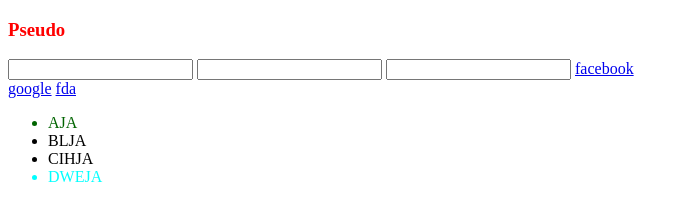
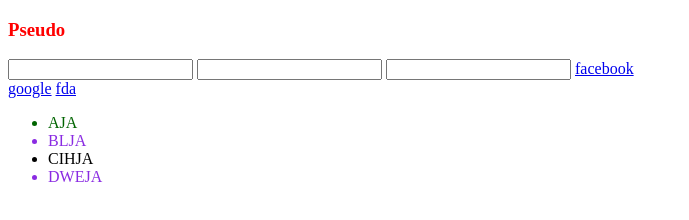
Before and after one commit to rabeya-poly/pseude-test, a plain HTML site: page first.html in a window 1280 px wide. Shown: the whole page, without its empty margins (0-689 px from the left). Drawn offline with Linux system fonts and the light colour scheme.

Commit message:
add a new command

```diff
--- a/first.html
+++ b/first.html
@@ -31,6 +31,9 @@
         li:first-child{
             color: darkgreen;
         }
+        li:nth-child(2n){
+            color: blueviolet;
+        }
     </style>
 </head>
 <body>
```
